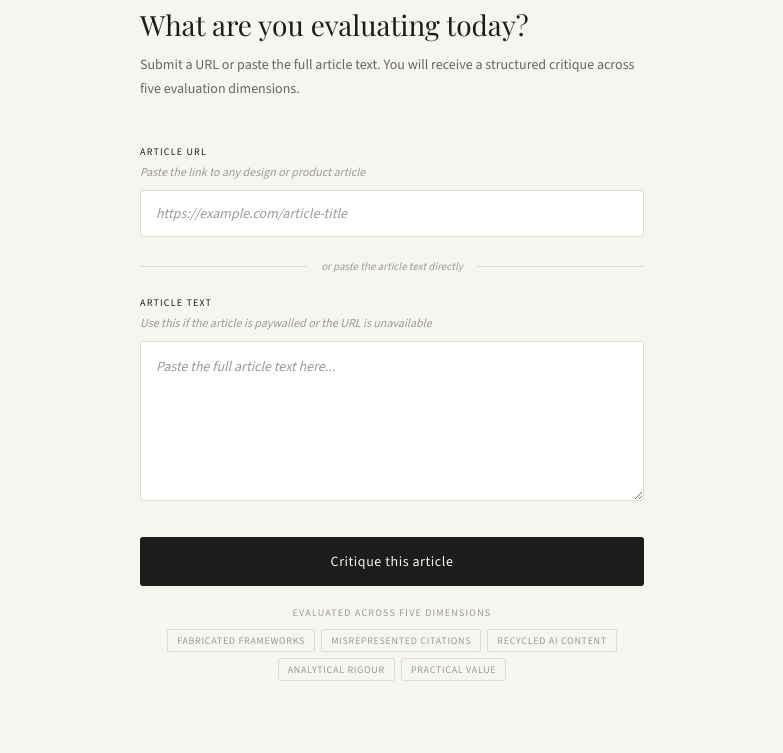
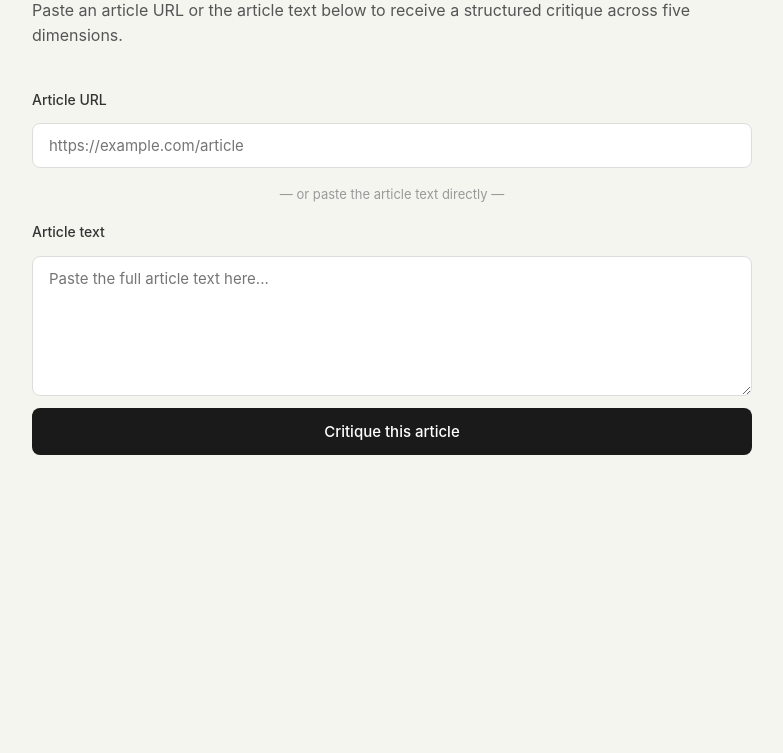
Before and after one commit to deb-lines/article-critique-tool, a plain HTML site: page index.html in a window 1280 px wide. Shown: the part 95-848 px from the top of the page, without its empty margins (248-1031 px from the left). After the commit the page ends 800 px from the top, so only its background shows below. Drawn offline with nearby package versions, Linux system fonts and the light colour scheme.

Commit message:
Refactor index.html and add style.css for improved layout and styling. Updated structure to enhance user experience with a new header, input sections, and loading/error states.

```diff
--- a/index.html
+++ b/index.html
@@ -4,317 +4,44 @@
   <meta charset="UTF-8">
   <meta name="viewport" content="width=device-width, initial-scale=1.0">
   <title>Article Critique Tool</title>
-<link rel="preconnect" href="https://fonts.googleapis.com">
-<link href="https://fonts.googleapis.com/css2?family=Playfair+Display:wght@400;500&family=Source+Sans+3:ital,wght@0,300;0,400;0,500;1,300&display=swap" rel="stylesheet">
-<style>
-:root {
-  --ink: #1C1C1A;
-  --ink-mid: #68665F;
-  --ink-light: #9C9A93;
-  --surface: #FFFFFF;
-  --bg: #F7F5EF;
-  --border: #E0DBD3;
-  --border-active: #1C1C1A;
-  --danger: #C83526;
-  --focus: rgba(28,28,26,0.07);
-  --radius: 3px;
-}
-
-@media (prefers-color-scheme: dark) {
-  :root {
-    --ink: #E8E6DE;
-    --ink-mid: #9A9890;
-    --ink-light: #6A6860;
-    --surface: #1E1E1C;
-    --bg: #141412;
-    --border: #2E2E2A;
-    --border-active: #E8E6DE;
-    --focus: rgba(232,230,222,0.07);
-  }
-}
-
-*, *::before, *::after { box-sizing: border-box; margin: 0; padding: 0; }
-
-body {
-  font-family: 'Source Sans 3', 'Helvetica Neue', sans-serif;
-  background: var(--bg);
-  color: var(--ink);
-  min-height: 100vh;
-  display: flex;
-  justify-content: center;
-  padding: 0;
-}
-
-.wrapper {
-  width: 100%;
-  max-width: 560px;
-  padding: 52px 28px 72px;
-}
-
-.masthead {
-  border-top: 1.5px solid var(--ink);
-  padding-top: 20px;
-  margin-bottom: 44px;
-}
-
-.eyebrow {
-  font-size: 10px;
-  font-weight: 500;
-  letter-spacing: 0.14em;
-  text-transform: uppercase;
-  color: var(--ink-mid);
-  margin-bottom: 16px;
-}
-
-h1 {
-  font-family: 'Playfair Display', Georgia, serif;
-  font-size: 28px;
-  font-weight: 400;
-  line-height: 1.3;
-  color: var(--ink);
-  margin-bottom: 10px;
-}
-
-.intro {
-  font-size: 14px;
-  font-weight: 300;
-  color: var(--ink-mid);
-  line-height: 1.7;
-}
-
-.field {
-  margin-bottom: 22px;
-}
-
-label {
-  display: block;
-  font-size: 10px;
-  font-weight: 500;
-  letter-spacing: 0.12em;
-  text-transform: uppercase;
-  color: var(--ink);
-  margin-bottom: 5px;
-}
-
-.hint {
-  display: block;
-  font-size: 12px;
-  font-weight: 300;
-  font-style: italic;
-  color: var(--ink-light);
-  margin-bottom: 9px;
-  line-height: 1.5;
-}
-
-input[type="url"],
-textarea {
-  display: block;
-  width: 100%;
-  padding: 13px 15px;
-  background: var(--surface);
-  border: 1px solid var(--border);
-  border-radius: var(--radius);
-  font-family: 'Source Sans 3', 'Helvetica Neue', sans-serif;
-  font-size: 14px;
-  font-weight: 400;
-  color: var(--ink);
-  outline: none;
-  transition: border-color 0.15s, box-shadow 0.15s;
-  -webkit-appearance: none;
-}
-
-input[type="url"]::placeholder,
-textarea::placeholder {
-  color: var(--ink-light);
-  font-style: italic;
-}
-
-input[type="url"]:focus,
-textarea:focus {
-  border-color: var(--border-active);
-  box-shadow: 0 0 0 3px var(--focus);
-}
-
-textarea {
-  min-height: 160px;
-  resize: vertical;
-  line-height: 1.65;
-}
-
-.field.has-error input,
-.field.has-error textarea {
-  border-color: var(--danger);
-}
-
-.field-error {
-  display: none;
-  font-size: 12px;
-  color: var(--danger);
-  margin-top: 7px;
-}
-
-.field.has-error .field-error {
-  display: block;
-}
-
-.or-row {
-  display: flex;
-  align-items: center;
-  gap: 14px;
-  margin: 6px 0 22px;
-}
-
-.or-row::before,
-.or-row::after {
-  content: '';
-  flex: 1;
-  height: 1px;
-  background: var(--border);
-}
-
-.or-label {
-  font-size: 11px;
-  color: var(--ink-light);
-  white-space: nowrap;
-  font-weight: 300;
-  font-style: italic;
-}
-
-.submit-area {
-  margin-top: 36px;
-}
-
-.submit-btn {
-  display: block;
-  width: 100%;
-  padding: 15px 24px;
-  background: var(--ink);
-  color: var(--bg);
-  border: none;
-  border-radius: var(--radius);
-  font-family: 'Source Sans 3', 'Helvetica Neue', sans-serif;
-  font-size: 14px;
-  font-weight: 500;
-  letter-spacing: 0.04em;
-  cursor: pointer;
-  transition: opacity 0.15s;
-  text-align: center;
-}
-
-.submit-btn:hover { opacity: 0.85; }
-.submit-btn:active { opacity: 0.7; }
-
-.dimensions-label {
-  font-size: 10px;
-  font-weight: 500;
-  letter-spacing: 0.12em;
-  text-transform: uppercase;
-  color: var(--ink-light);
-  text-align: center;
-  margin-top: 20px;
-  margin-bottom: 10px;
-}
-
-.tags {
-  display: flex;
-  flex-wrap: wrap;
-  gap: 6px;
-  justify-content: center;
-}
-
-.tag {
-  font-size: 10px;
-  font-weight: 400;
-  letter-spacing: 0.07em;
-  text-transform: uppercase;
-  padding: 4px 9px;
-  border: 1px solid var(--border);
-  border-radius: 2px;
-  color: var(--ink-light);
-}
-</style>
+  <link rel="stylesheet" href="style.css">
 </head>
 <body>
-<div class="wrapper">
 
-  <div class="masthead">
-    <p class="eyebrow">Article Critique Tool</p>
-    <h1>What are you evaluating today?</h1>
-    <p class="intro">Submit a URL or paste the full article text. You will receive a structured critique across five evaluation dimensions.</p>
+  <div class="container">
+
+    <header>
+      <h1>Article Critique Tool</h1>
+      <p class="subtitle">Paste an article URL or the article text below to receive a structured critique across five dimensions.</p>
+    </header>
+
+    <div class="input-section">
+      <label for="url-input">Article URL</label>
+      <input type="url" id="url-input" placeholder="https://example.com/article" />
+
+      <div class="divider">— or paste the article text directly —</div>
+
+      <label for="text-input">Article text</label>
+      <textarea id="text-input" placeholder="Paste the full article text here..."></textarea>
+
+      <button id="submit-btn" onclick="submitCritique()">Critique this article</button>
     </div>
 
-  <div id="url-field" class="field">
-    <label for="url-input">Article URL</label>
-    <span class="hint">Paste the link to any design or product article</span>
-    <input
-      type="url"
-      id="url-input"
-      name="url"
-      placeholder="https://example.com/article-title"
-      autocomplete="off"
-      spellcheck="false"
-      oninput="clearError('url-field')"
-    />
-    <span class="field-error">Please provide a URL or paste the article text below</span>
+    <div id="loading" class="state hidden">
+      <p>Analysing article — this takes about 15 seconds...</p>
     </div>
 
-  <div class="or-row">
-    <span class="or-label">or paste the article text directly</span>
+    <div id="error-state" class="state hidden">
+      <p id="error-message" class="error-text"></p>
     </div>
 
-  <div id="text-field" class="field">
-    <label for="text-input">Article text</label>
-    <span class="hint">Use this if the article is paywalled or the URL is unavailable</span>
-    <textarea
-      id="text-input"
-      name="text"
-      placeholder="Paste the full article text here..."
-      spellcheck="false"
-      oninput="clearError('text-field'); clearError('url-field')"
-    ></textarea>
-  </div>
-
-  <div class="submit-area">
-    <button class="submit-btn" onclick="handleSubmit()">Critique this article</button>
-    <p class="dimensions-label">Evaluated across five dimensions</p>
-    <div class="tags">
-      <span class="tag">Fabricated frameworks</span>
-      <span class="tag">Misrepresented citations</span>
-      <span class="tag">Recycled AI content</span>
-      <span class="tag">Analytical rigour</span>
-      <span class="tag">Practical value</span>
-    </div>
+    <div id="output" class="state hidden">
+      <div id="dimensions"></div>
+      <button id="copy-btn" onclick="copyOutput()">Copy critique to clipboard</button>
     </div>
 
   </div>
 
-<script>
-function clearError(id) {
-  document.getElementById(id).classList.remove('has-error');
-}
-
-function handleSubmit() {
-  const url = document.getElementById('url-input').value.trim();
-  const text = document.getElementById('text-input').value.trim();
-
-  clearError('url-field');
-  clearError('text-field');
-
-  if (!url && !text) {
-    document.getElementById('url-field').classList.add('has-error');
-    document.getElementById('url-input').focus();
-    return;
-  }
-
-  // In the real project this is where you call the backend:
-  // fetch('/api/critique', {
-  //   method: 'POST',
-  //   headers: { 'Content-Type': 'application/json' },
-  //   body: JSON.stringify({ url, text })
-  // })
-
-  console.log('Ready to submit:', { url: url || null, text: text || null });
-}
-</script>
+  <script src="script.js"></script>
 </body>
 </html>
--- a/style.css
+++ b/style.css
@@ -0,0 +1,151 @@
+*, *::before, *::after {
+    box-sizing: border-box;
+    margin: 0;
+    padding: 0;
+  }
+
+  body {
+    font-family: -apple-system, BlinkMacSystemFont, 'Segoe UI', sans-serif;
+    background-color: #f5f5f0;
+    color: #1a1a1a;
+    line-height: 1.6;
+    padding: 40px 20px;
+  }
+
+  .container {
+    max-width: 720px;
+    margin: 0 auto;
+  }
+
+  header {
+    margin-bottom: 40px;
+  }
+
+  h1 {
+    font-size: 28px;
+    font-weight: 600;
+    margin-bottom: 8px;
+  }
+
+  .subtitle {
+    font-size: 16px;
+    color: #555;
+  }
+
+  .input-section {
+    display: flex;
+    flex-direction: column;
+    gap: 12px;
+    margin-bottom: 40px;
+  }
+
+  label {
+    font-size: 14px;
+    font-weight: 500;
+    color: #333;
+  }
+
+  input[type="url"],
+  textarea {
+    width: 100%;
+    padding: 12px 16px;
+    border: 1px solid #ddd;
+    border-radius: 8px;
+    font-size: 15px;
+    font-family: inherit;
+    background: #fff;
+    transition: border-color 0.2s;
+  }
+
+  input[type="url"]:focus,
+  textarea:focus {
+    outline: none;
+    border-color: #1a1a1a;
+  }
+
+  textarea {
+    min-height: 140px;
+    resize: vertical;
+  }
+
+  .divider {
+    text-align: center;
+    font-size: 13px;
+    color: #999;
+    padding: 4px 0;
+  }
+
+  button {
+    padding: 14px 24px;
+    background-color: #1a1a1a;
+    color: #fff;
+    border: none;
+    border-radius: 8px;
+    font-size: 15px;
+    font-weight: 500;
+    cursor: pointer;
+    transition: background-color 0.2s;
+    font-family: inherit;
+  }
+
+  button:hover {
+    background-color: #333;
+  }
+
+  .state {
+    margin-top: 32px;
+  }
+
+  .hidden {
+    display: none;
+  }
+
+  .error-text {
+    color: #c0392b;
+    font-size: 15px;
+    padding: 16px;
+    background: #fdf0ef;
+    border-radius: 8px;
+    border: 1px solid #f5c6c2;
+  }
+
+  .dimension {
+    background: #fff;
+    border: 1px solid #e8e8e8;
+    border-radius: 10px;
+    padding: 24px;
+    margin-bottom: 16px;
+  }
+
+  .dimension h3 {
+    font-size: 14px;
+    font-weight: 600;
+    text-transform: uppercase;
+    letter-spacing: 0.05em;
+    color: #666;
+    margin-bottom: 8px;
+  }
+
+  .dimension .verdict {
+    font-size: 16px;
+    font-weight: 500;
+    color: #1a1a1a;
+    margin-bottom: 8px;
+  }
+
+  .dimension .reasoning {
+    font-size: 14px;
+    color: #555;
+    line-height: 1.6;
+  }
+
+  #copy-btn {
+    margin-top: 24px;
+    background-color: #fff;
+    color: #1a1a1a;
+    border: 1px solid #ddd;
+  }
+
+  #copy-btn:hover {
+    background-color: #f5f5f0;
+  }
```
Lines whose indentation alone changed are shown as unchanged.
